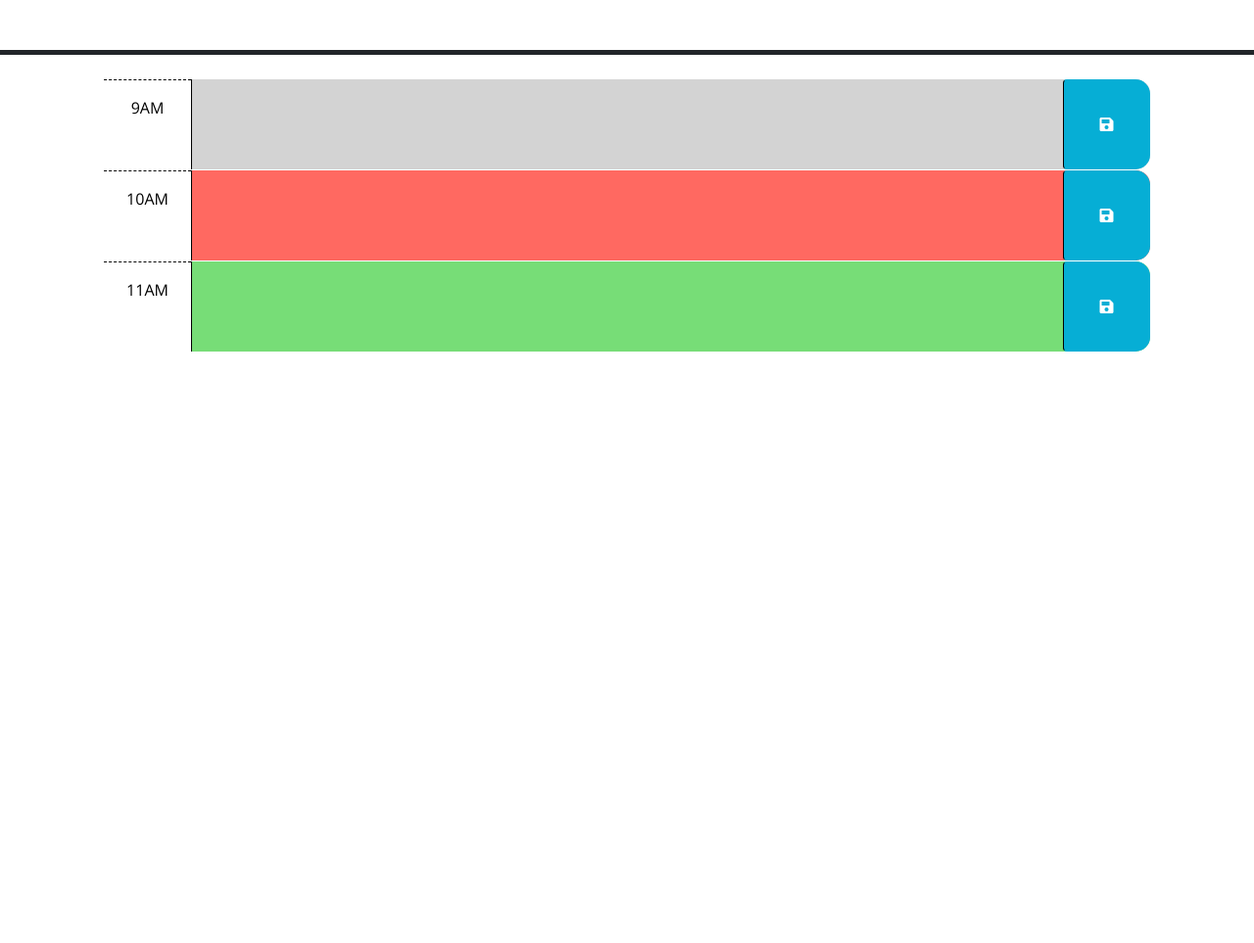
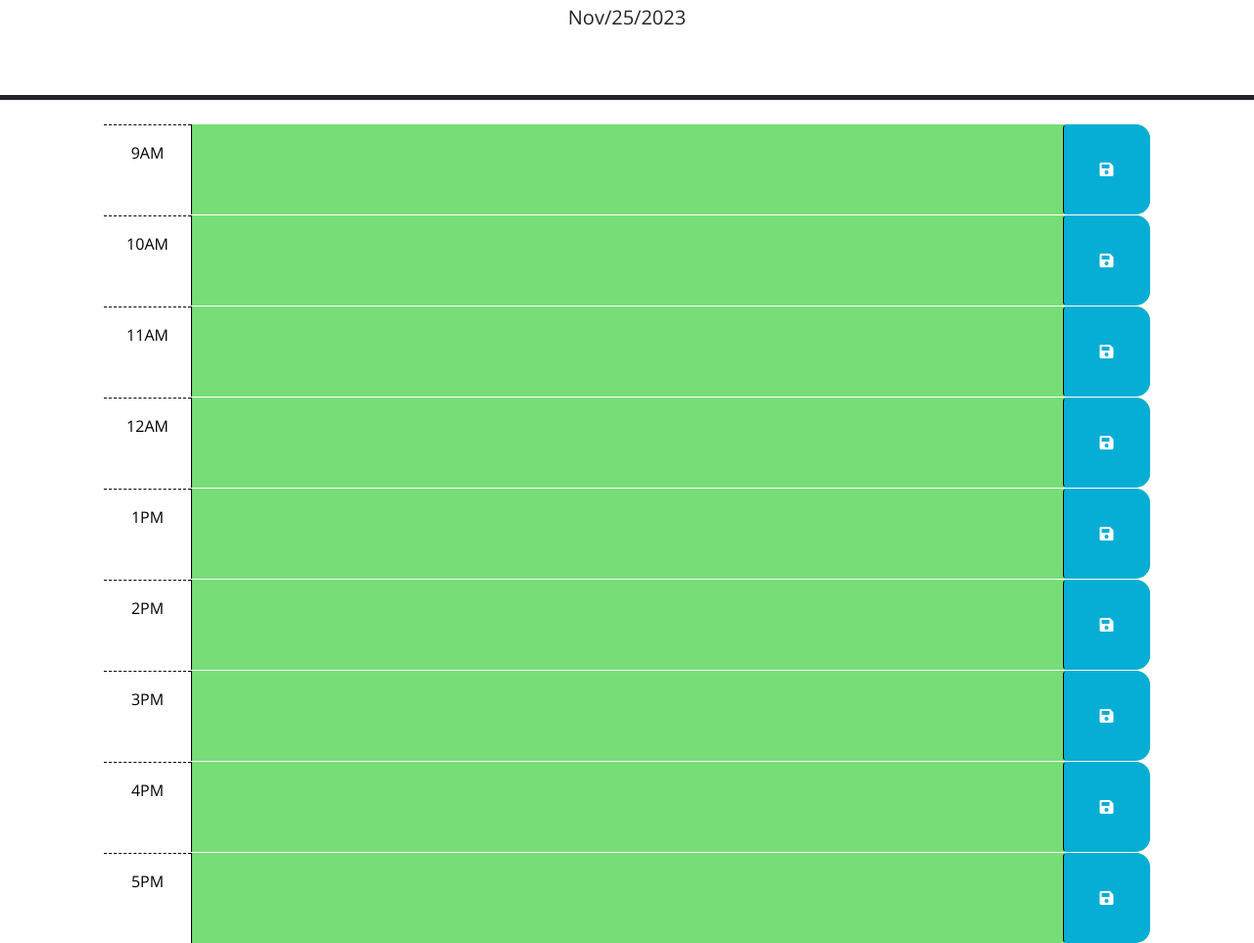
Before and after one commit to Irroc/work-day-scheduler, a plain HTML site: page index.html in a window 1280 px wide. Shown: the part 176-1139 px from the top of the page at 98% size. Before the commit the page ends 800 px from the top, so only its background shows below. Drawn offline with nearby package versions, Linux system fonts and the light colour scheme.

Commit message:
added functionality to buttons to save and pull data

```diff
--- a/index.html
+++ b/index.html
@@ -1,23 +1,14 @@
 <!DOCTYPE html>
 <html lang="en">
+
 <head>
   <meta charset="UTF-8" />
   <meta name="viewport" content="width=device-width, initial-scale=1.0" />
   <meta http-equiv="X-UA-Compatible" content="ie=edge" />
-    <link
-      rel="stylesheet"
-      href="https://cdn.jsdelivr.net/npm/bootstrap@5.1.3/dist/css/bootstrap.min.css"
-    />
-    <link
-      rel="stylesheet"
-      href="https://use.fontawesome.com/releases/v5.8.1/css/all.css"
-      integrity="sha384-50oBUHEmvpQ+1lW4y57PTFmhCaXp0ML5d60M1M7uH2+nqUivzIebhndOJK28anvf"
-      crossorigin="anonymous"
-    />
-    <link
-      href="https://fonts.googleapis.com/css?family=Open+Sans&display=swap"
-      rel="stylesheet"
-    />
+  <link rel="stylesheet" href="https://cdn.jsdelivr.net/npm/bootstrap@5.1.3/dist/css/bootstrap.min.css" />
+  <link rel="stylesheet" href="https://use.fontawesome.com/releases/v5.8.1/css/all.css"
+    integrity="sha384-50oBUHEmvpQ+1lW4y57PTFmhCaXp0ML5d60M1M7uH2+nqUivzIebhndOJK28anvf" crossorigin="anonymous" />
+  <link href="https://fonts.googleapis.com/css?family=Open+Sans&display=swap" rel="stylesheet" />
   <link rel="stylesheet" href="style.css" />
   <title>Work Day Scheduler</title>
 </head>
@@ -28,7 +19,7 @@
     <p class="lead">A simple calendar app for scheduling your work day</p>
     <p id="currentDay" class="lead"></p>
   </header>
-    <div class="container-lg px-5">
+  <div id="all-hours" class="container-lg px-5">
     <!-- Use class for "past", "present", and "future" to apply styles to the
         time-block divs accordingly. The javascript will need to do this by
         adding/removing these classes on each div by comparing the hour in the
@@ -38,41 +29,75 @@
         in the finished product. Remember to delete this comment once the
         code is implemented.
         -->
-
-      <!-- Example of a past time block. The "past" class adds a gray background color. -->
-      <div id="hour-9" class="row time-block past">
+    <div id="hour-9" class="row time-block ">
       <div class="col-2 col-md-1 hour text-center py-3">9AM</div>
       <textarea class="col-8 col-md-10 description" rows="3"> </textarea>
       <button class="btn saveBtn col-2 col-md-1" aria-label="save">
         <i class="fas fa-save" aria-hidden="true"></i>
       </button>
     </div>
-
-      <!-- Example of a a present time block. The "present" class adds a red background color. -->
-      <div id="hour-10" class="row time-block present">
+    <div id="hour-10" class="row time-block ">
       <div class="col-2 col-md-1 hour text-center py-3">10AM</div>
       <textarea class="col-8 col-md-10 description" rows="3"> </textarea>
       <button class="btn saveBtn col-2 col-md-1" aria-label="save">
         <i class="fas fa-save" aria-hidden="true"></i>
       </button>
     </div>
-
-      <!-- Example of a future time block. The "future" class adds a green background color. -->
-      <div id="hour-11" class="row time-block future">
+    <div id="hour-11" class="row time-block ">
       <div class="col-2 col-md-1 hour text-center py-3">11AM</div>
       <textarea class="col-8 col-md-10 description" rows="3"> </textarea>
       <button class="btn saveBtn col-2 col-md-1" aria-label="save">
         <i class="fas fa-save" aria-hidden="true"></i>
       </button>
     </div>
-
+    <div id="hour-12" class="row time-block ">
+      <div class="col-2 col-md-1 hour text-center py-3">12AM</div>
+      <textarea class="col-8 col-md-10 description" rows="3"> </textarea>
+      <button class="btn saveBtn col-2 col-md-1" aria-label="save">
+        <i class="fas fa-save" aria-hidden="true"></i>
+      </button>
+    </div>
+    <div id="hour-1" class="row time-block ">
+      <div class="col-2 col-md-1 hour text-center py-3">1PM</div>
+      <textarea class="col-8 col-md-10 description" rows="3"> </textarea>
+      <button class="btn saveBtn col-2 col-md-1" aria-label="save">
+        <i class="fas fa-save" aria-hidden="true"></i>
+      </button>
+    </div>
+    <div id="hour-2" class="row time-block ">
+      <div class="col-2 col-md-1 hour text-center py-3">2PM</div>
+      <textarea class="col-8 col-md-10 description" rows="3"> </textarea>
+      <button class="btn saveBtn col-2 col-md-1" aria-label="save">
+        <i class="fas fa-save" aria-hidden="true"></i>
+      </button>
+    </div>
+    <div id="hour-3" class="row time-block ">
+      <div class="col-2 col-md-1 hour text-center py-3">3PM</div>
+      <textarea class="col-8 col-md-10 description" rows="3"> </textarea>
+      <button class="btn saveBtn col-2 col-md-1" aria-label="save">
+        <i class="fas fa-save" aria-hidden="true"></i>
+      </button>
+    </div>
+    <div id="hour-4" class="row time-block ">
+      <div class="col-2 col-md-1 hour text-center py-3">4PM</div>
+      <textarea class="col-8 col-md-10 description" rows="3"> </textarea>
+      <button class="btn saveBtn col-2 col-md-1" aria-label="save">
+        <i class="fas fa-save" aria-hidden="true"></i>
+      </button>
+    </div>
+    <div id="hour-5" class="row time-block ">
+      <div class="col-2 col-md-1 hour text-center py-3">5PM</div>
+      <textarea class="col-8 col-md-10 description" rows="3"> </textarea>
+      <button class="btn saveBtn col-2 col-md-1" aria-label="save">
+        <i class="fas fa-save" aria-hidden="true"></i>
+      </button>
+    </div>
+  </div>
   <script src="https://code.jquery.com/jquery-3.4.1.min.js"></script>
-    <script
-      src="https://cdn.jsdelivr.net/npm/dayjs@1.11.3/dayjs.min.js"
-      integrity="sha256-iu/zLUB+QgISXBLCW/mcDi/rnf4m4uEDO0wauy76x7U="
-      crossorigin="anonymous"
-    ></script>
+  <script src="https://cdn.jsdelivr.net/npm/dayjs@1.11.3/dayjs.min.js"
+    integrity="sha256-iu/zLUB+QgISXBLCW/mcDi/rnf4m4uEDO0wauy76x7U=" crossorigin="anonymous"></script>
 
   <script src="script.js"></script>
 </body>
+
 </html>
--- a/script.js
+++ b/script.js
@@ -1,7 +1,70 @@
 // Wrap all code that interacts with the DOM in a call to jQuery to ensure that
 // the code isn't run until the browser has finished rendering all the elements
 // in the html.
-$(function () {
+$(document).ready(function () {
+  const currentDay = document.getElementById('currentDay')
+  const allHourContainer = document.getElementsByClassName('time-block')
+  const nine = document.getElementById('hour-9')
+  nine.value = 9
+  const ten = document.getElementById('hour-10')
+  ten.value = 10
+  const eleven = document.getElementById('hour-11')
+  eleven.value = 11
+  const twelve = document.getElementById('hour-12')
+  twelve.value = 12
+  const one = document.getElementById('hour-1')
+  one.value = 13
+  const two = document.getElementById('hour-2')
+  two.value = 14
+  const three = document.getElementById('hour-3')
+  three.value = 15
+  const four = document.getElementById('hour-4')
+  four.value = 16
+  const five = document.getElementById('hour-5')
+  five.value = 17
+let userInput
+  const hoursADay = [nine, ten, eleven, twelve, one, two, three, four, five]
+  let storedData
+  currentDay.textContent = dayjs().format('MMM/DD/YYYY')
+
+  console.log(dayjs().format('H'))
+  function colorCodeHours() {
+    for (let i = 0; i < hoursADay.length; i++) {
+      storedData = localStorage.getItem("userText")
+
+      storedData = JSON.parse(storedData)
+      if (storedData != null){
+      hoursADay[i].children[1].value = storedData[i]
+      }
+      if (hoursADay[i].value < dayjs().format('H')) {
+        hoursADay[i].classList.add('past')
+      }
+      else if (hoursADay[i].value == dayjs().format('H')) {
+        hoursADay[i].classList.add('present')
+      }
+      else if (hoursADay[i].value > dayjs().format('H')) {
+        hoursADay[i].classList.add('future')
+      }
+    }
+  }
+  colorCodeHours()
+  console.log (hoursADay[0].children[2])
+  for (let i = 0; i < hoursADay.length; i++) {
+    hoursADay[i].children[2].addEventListener("click", function(){
+      console.log(hoursADay[i].children[1].value)
+      let userInput = []
+      if(storedData == undefined){
+        userInput = [ '','','','','','','','','' ]
+       }
+       else if (storedData){
+        userInput = storedData
+       }
+      userInput[i] = hoursADay[i].children[1].value
+      localStorage.setItem("userText", JSON.stringify(userInput))
+      colorCodeHours()})
+  }
+  // allHourContainer.on('click', '.time-block', colorCodeHours)
+
   // TODO: Add a listener for click events on the save button. This code should
   // use the id in the containing time-block as a key to save the user input in
   // local storage. HINT: What does `this` reference in the click listener
@@ -20,4 +83,5 @@ $(function () {
   // attribute of each time-block be used to do this?
   //
   // TODO: Add code to display the current date in the header of the page.
-});
+
+})
```
Lines whose indentation alone changed are shown as unchanged.
